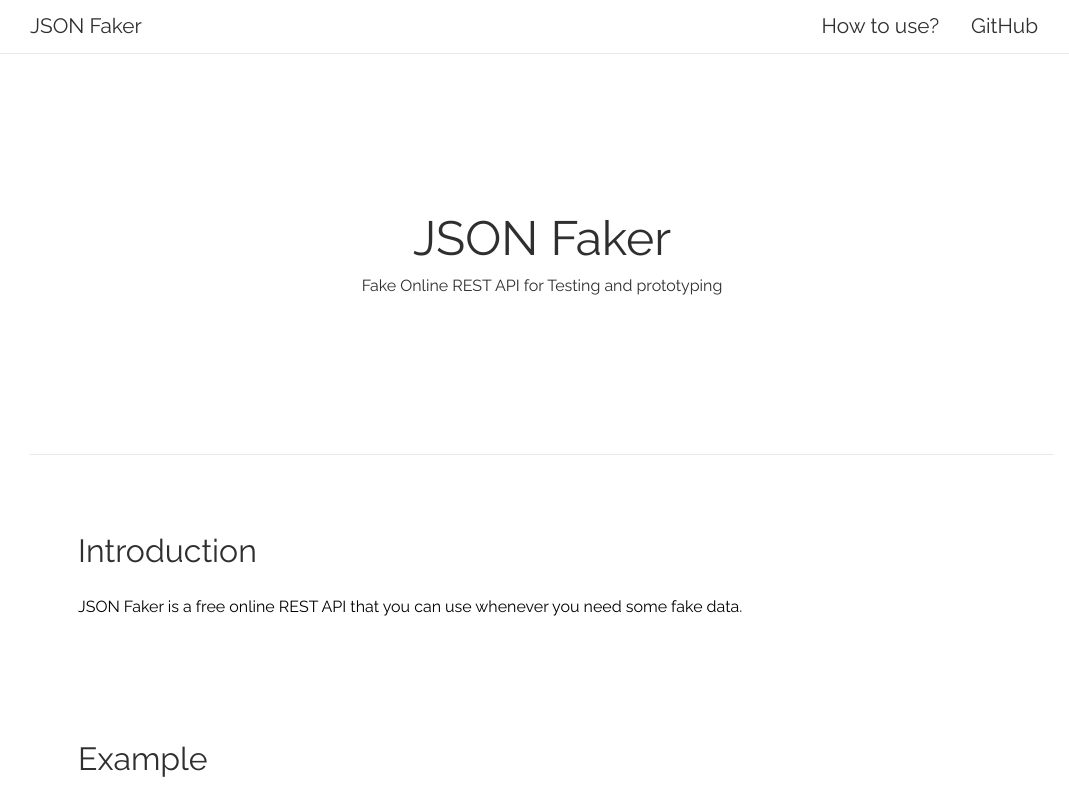
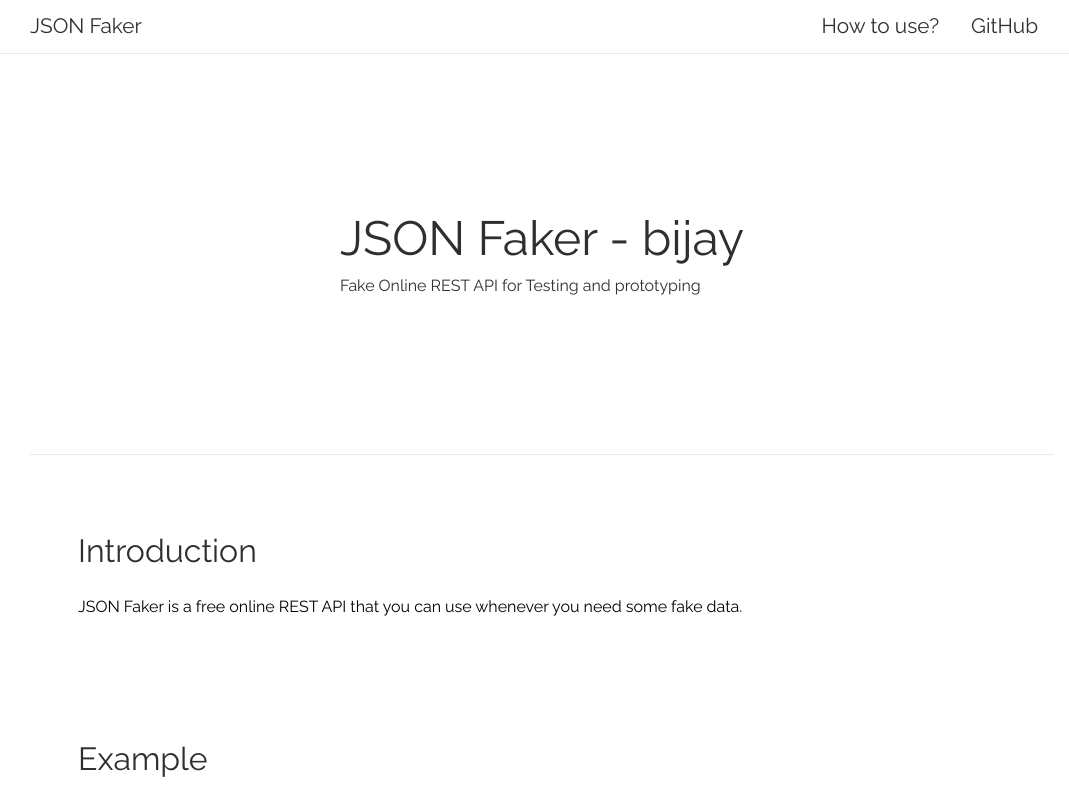
Before and after one commit to bijaydas/jsonfaker, a website: page public/index.html in a window 1280 px wide. Shown: the top 800 px of the page, without its empty margins (98-1167 px from the left). Drawn offline with Linux system fonts and the light colour scheme.

Commit message:
Added bijay

```diff
--- a/public/index.html
+++ b/public/index.html
@@ -26,7 +26,7 @@
 
         <section class="banner">
             <div class="banner-content">
-                <h1 class="font-Raleway">JSON Faker</h1>
+                <h1 class="font-Raleway">JSON Faker - bijay</h1>
                 <p class="banner-description font-Raleway">
                     Fake Online REST API for Testing and prototyping
                 </p>
```
